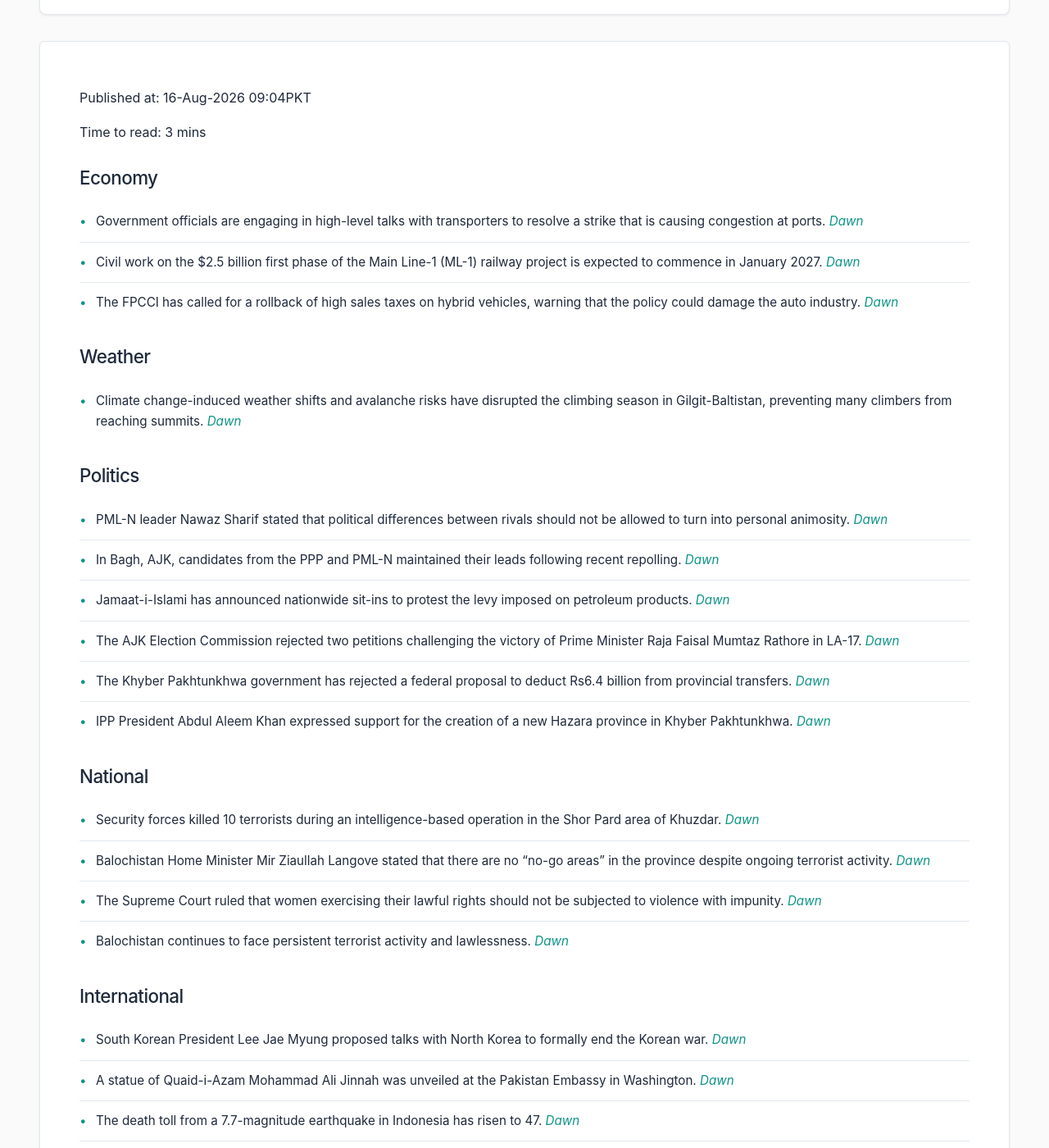
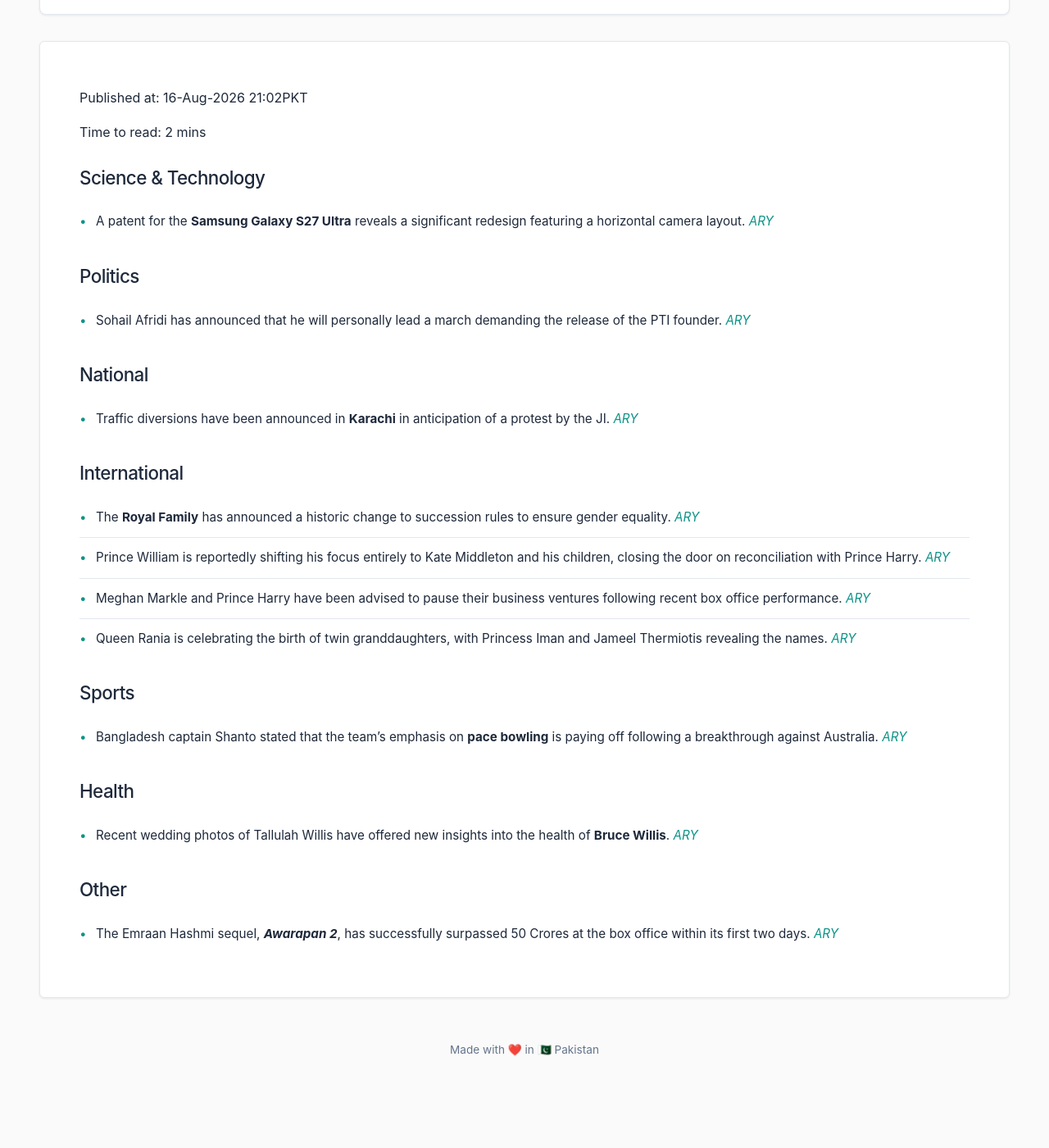
Before and after one commit to zsubzwary/news, a Jekyll site: the page built from en/index.md, in a window 1280 px wide and 1400 px high, scrolled down 209 px. Shown: the whole window at 82% size. Built offline with Jekyll 4.4.1, drawn with Linux system fonts in a browser that asks for light colours; some web fonts are replaced; comment, search, counter and statistics services are not loaded; after the commit the page ends 1579 px from its top, so only the background shows below that; some of the changed text lies outside the part shown.

Commit message:
DateTime; 2026-08-16T16:02:24.618Z

```diff
--- a/en/index.md
+++ b/en/index.md
@@ -4,36 +4,30 @@ title: Pakistan News Briefing
 lang: en
 ---
 
-Published at: 16-Aug-2026 09:04PKT
+Published at: 16-Aug-2026 21:02PKT
 
-Time to read: 3 mins
+Time to read: 2 mins
 
-### Economy
-- Government officials are engaging in high-level talks with transporters to resolve a strike that is causing congestion at ports. *[Dawn](https://www.dawn.com/news/2023175/govt-opts-for-high-level-talks-as-strike-strains-ports)*
-- Civil work on the $2.5 billion first phase of the Main Line-1 (ML-1) railway project is expected to commence in January 2027. *[Dawn](https://www.dawn.com/news/2023146/work-on-25bn-ml-1-to-begin-in-january)*
-- The FPCCI has called for a rollback of high sales taxes on hybrid vehicles, warning that the policy could damage the auto industry. *[Dawn](https://www.dawn.com/news/2023142/fpcci-demands-rollback-of-high-taxes-on-hybrid-cars)*
-
-### Weather
-- Climate change-induced weather shifts and avalanche risks have disrupted the climbing season in Gilgit-Baltistan, preventing many climbers from reaching summits. *[Dawn](https://www.dawn.com/news/2023166/avalanche-risk-bad-weather-disrupt-climbing-season-in-gilgit-baltistan)*
+### Science & Technology
+- A patent for the **Samsung Galaxy S27 Ultra** reveals a significant redesign featuring a horizontal camera layout. *[ARY](https://arynews.tv/samsung-galaxy-s27-patent-reveals-horizontal-camera-redesign)*
 
 ### Politics
-- PML-N leader Nawaz Sharif stated that political differences between rivals should not be allowed to turn into personal animosity. *[Dawn](https://www.dawn.com/news/2023039/political-rivals-should-not-let-differences-turn-into-animosity-says-nawaz)*
-- In Bagh, AJK, candidates from the PPP and PML-N maintained their leads following recent repolling. *[Dawn](https://www.dawn.com/news/2023001/ajk-elections-ppp-pml-n-candidates-retain-lead-in-bagh-after-repolling)*
-- Jamaat-i-Islami has announced nationwide sit-ins to protest the levy imposed on petroleum products. *[Dawn](https://www.dawn.com/news/2023049/ji-announces-countrywide-protest-against-petroleum-levy-on-sunday)*
-- The AJK Election Commission rejected two petitions challenging the victory of Prime Minister Raja Faisal Mumtaz Rathore in LA-17. *[Dawn](https://www.dawn.com/news/2023061/ajk-election-commission-rejects-two-pleas-against-rathores-la-17-victory)*
-- The Khyber Pakhtunkhwa government has rejected a federal proposal to deduct Rs6.4 billion from provincial transfers. *[Dawn](https://www.dawn.com/news/2023050/kp-rejects-centres-proposal-to-deduct-rs64bn-from-federal-transfers)*
-- IPP President Abdul Aleem Khan expressed support for the creation of a new Hazara province in Khyber Pakhtunkhwa. *[Dawn](https://www.dawn.com/news/2023044/aleem-khan-expresses-support-for-hazara-province-calls-for-new-administrative-units)*
+- Sohail Afridi has announced that he will personally lead a march demanding the release of the PTI founder. *[ARY](https://arynews.tv/sohail-afridi-vows-to-lead-march-for-pti-imran-khan-release)*
 
 ### National
-- Security forces killed 10 terrorists during an intelligence-based operation in the Shor Pard area of Khuzdar. *[Dawn](https://www.dawn.com/news/2023170/forces-eliminate-10-terrorists-in-khuzdar-operation)*
-- Balochistan Home Minister Mir Ziaullah Langove stated that there are no "no-go areas" in the province despite ongoing terrorist activity. *[Dawn](https://www.dawn.com/news/2023162/no-no-go-areas-across-balochistan-says-home-minister-langove)*
-- The Supreme Court ruled that women exercising their lawful rights should not be subjected to violence with impunity. *[Dawn](https://www.dawn.com/news/2023058/women-exercising-lawful-rights-should-not-be-subjected-to-violence-with-impunity-sc)*
-- Balochistan continues to face persistent terrorist activity and lawlessness. *[Dawn](https://www.dawn.com/news/2023135/balochistans-wounds)*
+- Traffic diversions have been announced in **Karachi** in anticipation of a protest by the JI. *[ARY](https://arynews.tv/karachi-traffic-diversions-announced-for-protest)*
 
 ### International
-- South Korean President Lee Jae Myung proposed talks with North Korea to formally end the Korean war. *[Dawn](https://www.dawn.com/news/2023168/south-korean-president-proposes-talks-with-north-to-formally-end-war)*
-- A statue of Quaid-i-Azam Mohammad Ali Jinnah was unveiled at the Pakistan Embassy in Washington. *[Dawn](https://www.dawn.com/news/2023165/pakistan-embassy-unveils-quaids-statue-in-washington)*
-- The death toll from a 7.7-magnitude earthquake in Indonesia has risen to 47. *[Dawn](https://www.dawn.com/news/2023007/rescuers-search-for-survivors-as-indonesian-77-quake-death-toll-rises-to-47)*
-- The Makkah Joint Defence Agreement between Pakistan, Saudi Arabia, and Turkiye aims to strengthen regional collective security. *[Dawn](https://www.dawn.com/news/2023179/makkah-agreement)*
-- Moroccan police arrested 111 migrants attempting to enter the Spanish enclave of Ceuta. *[Dawn](https://www.dawn.com/news/2023063/morocco-arrests-111-migrants-headed-for-spains-ceuta-in-security-crackdown)*
-- Indian Prime Minister Narendra Modi announced free online coaching and AI training to assist youth with competitive exams. *[Dawn](https://www.dawn.com/news/2023037/indias-modi-woos-youth-with-free-coaching-ai-training)*
+- The **Royal Family** has announced a historic change to succession rules to ensure gender equality. *[ARY](https://arynews.tv/royal-family-announces-historic-change-to-succession-rules-allowing-gender-equality)*
+- Prince William is reportedly shifting his focus entirely to Kate Middleton and his children, closing the door on reconciliation with Prince Harry. *[ARY](https://arynews.tv/prince-william-closes-door-on-harry-reconciliation-focus-shifts-entirely-to-kate-middleton-and-children)*
+- Meghan Markle and Prince Harry have been advised to pause their business ventures following recent box office performance. *[ARY](https://arynews.tv/meghan-markle-and-harry-advised-to-hit-pause-on-business-ventures-after-box-office-numbers)*
+- Queen Rania is celebrating the birth of twin granddaughters, with Princess Iman and Jameel Thermiotis revealing the names. *[ARY](https://arynews.tv/queen-rania-celebrates-birth-of-twin-granddaughters-princess-iman-and-jameel-thermiotis-reveal-names)*
+
+### Sports
+- Bangladesh captain Shanto stated that the team's emphasis on **pace bowling** is paying off following a breakthrough against Australia. *[ARY](https://arynews.tv/bangladesh-captain-shanto-says-pace-focus-reaping-rewards-after-australia-breakthrough)*
+
+### Health
+- Recent wedding photos of Tallulah Willis have offered new insights into the health of **Bruce Willis**. *[ARY](https://arynews.tv/tallulahs-wedding-photos-provide-new-insight-into-bruce-willis-health)*
+
+### Other
+- The Emraan Hashmi sequel, ***Awarapan 2***, has successfully surpassed 50 Crores at the box office within its first two days. *[ARY](https://arynews.tv/awarapan-2-box-office-collection-emraan-hashmi-sequel-surpasses-50-crores-in-first-two-days)*
```
